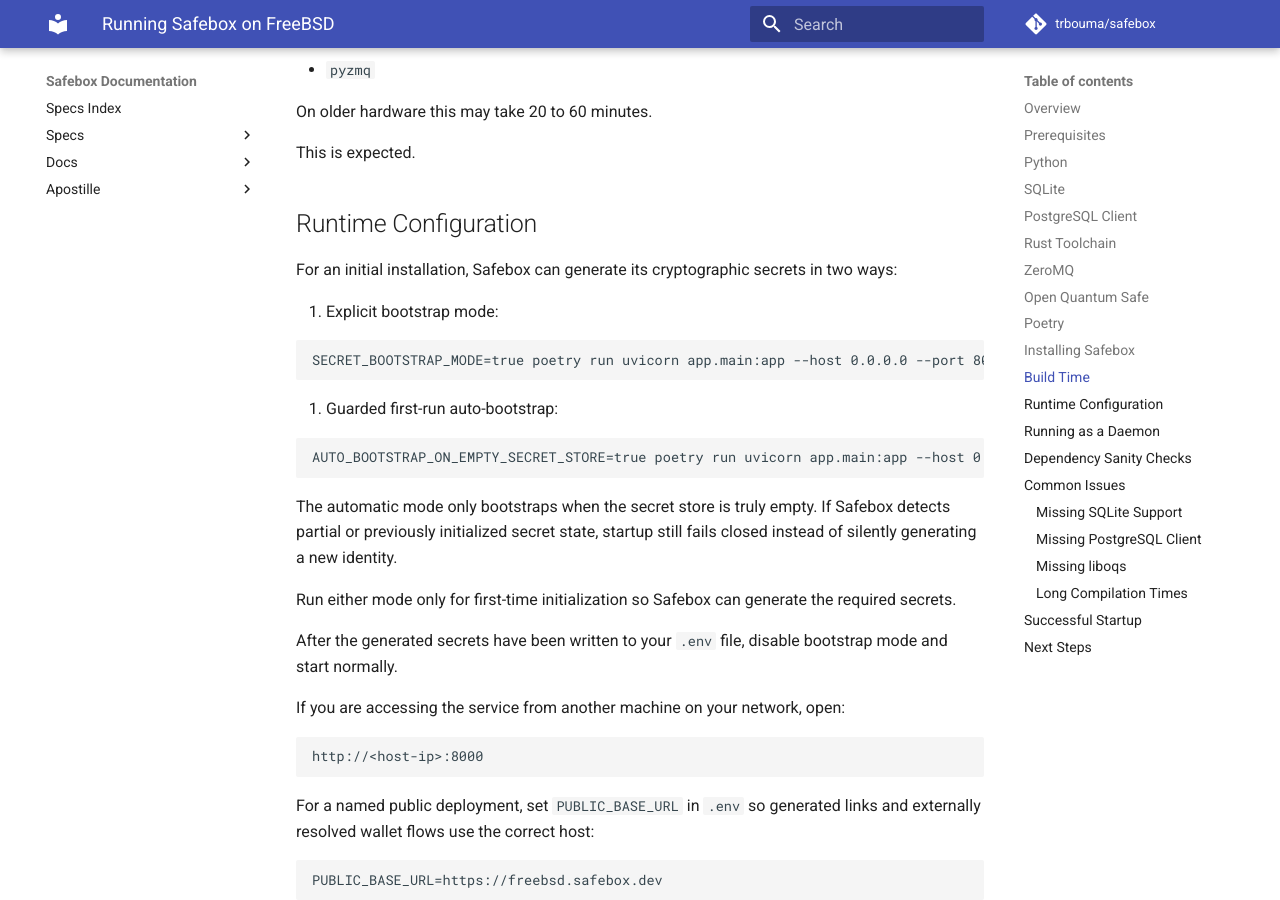
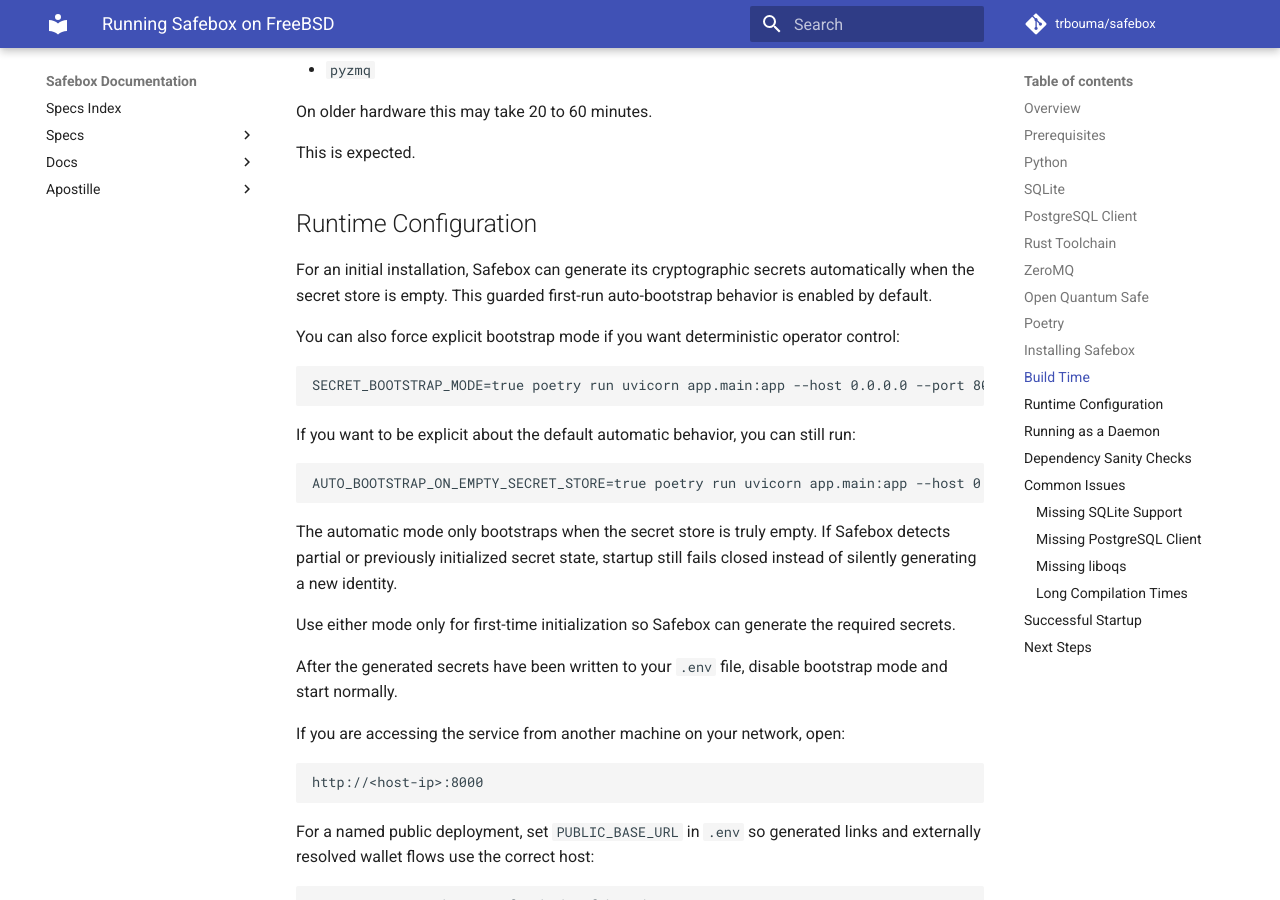
Before and after one commit to trbouma/safebox, an MkDocs documentation site: the page built from docs/FREEBSD-INSTALL.md, in a window 1280 px wide and 900 px high, scrolled down 4131 px. Built offline with MkDocs 1.6.1 and Material for MkDocs 9.7.7, drawn with Linux system fonts in a browser that asks for light colours; comment, search, counter and statistics services are not loaded.

Commit message:
`Enable guarded zero-config bootstrap on first startup by default`

````diff
--- a/docs/FREEBSD-INSTALL.md
+++ b/docs/FREEBSD-INSTALL.md
@@ -186,15 +186,15 @@
 
 ## Runtime Configuration
 
-For an initial installation, Safebox can generate its cryptographic secrets in two ways:
+For an initial installation, Safebox can generate its cryptographic secrets automatically when the secret store is empty. This guarded first-run auto-bootstrap behavior is enabled by default.
 
-1. Explicit bootstrap mode:
+You can also force explicit bootstrap mode if you want deterministic operator control:
 
 ```sh
 SECRET_BOOTSTRAP_MODE=true poetry run uvicorn app.main:app --host 0.0.0.0 --port 8000
 ```
 
-2. Guarded first-run auto-bootstrap:
+If you want to be explicit about the default automatic behavior, you can still run:
 
 ```sh
 AUTO_BOOTSTRAP_ON_EMPTY_SECRET_STORE=true poetry run uvicorn app.main:app --host 0.0.0.0 --port 8000
@@ -202,7 +202,7 @@
 
 The automatic mode only bootstraps when the secret store is truly empty. If Safebox detects partial or previously initialized secret state, startup still fails closed instead of silently generating a new identity.
 
-Run either mode only for first-time initialization so Safebox can generate the required secrets.
+Use either mode only for first-time initialization so Safebox can generate the required secrets.
 
 After the generated secrets have been written to your `.env` file, disable bootstrap mode and start normally.
 
````
Also changed, not shown: docs/devops/zero-config-docker-bootstrap-and-production-path.md (+1 -1 lines), 1 other file.
